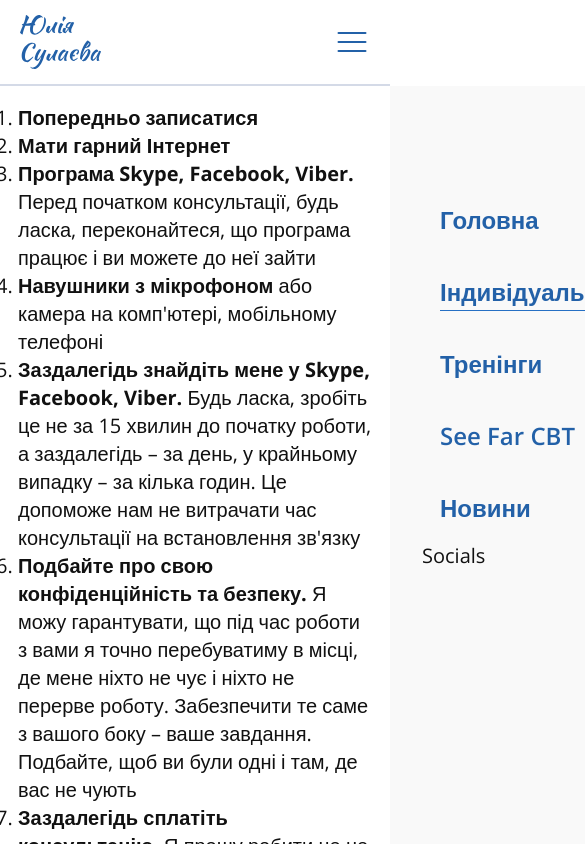
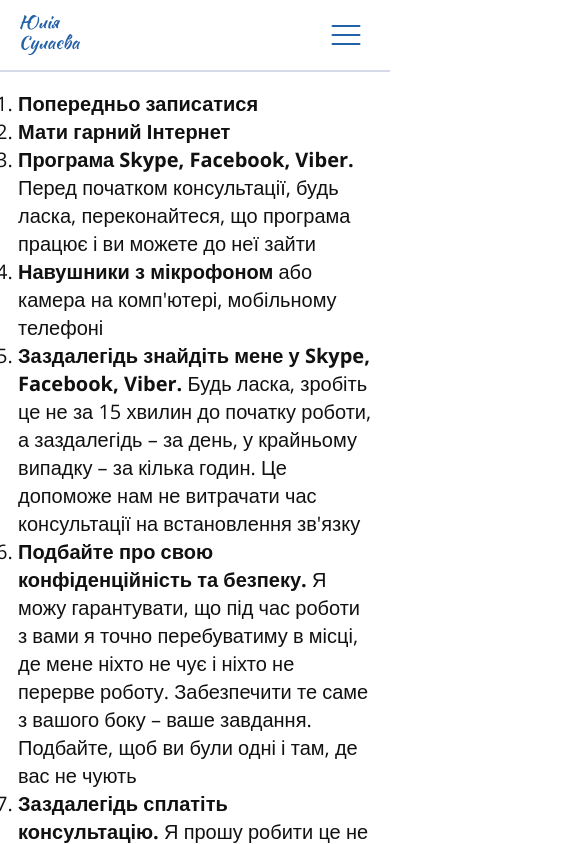
Before and after one commit to SoftRyzen-internship/psychologist, a Next.js app: page /consultations in a window 390 px wide. Shown: the top 844 px of the page, 585 px wide, since content can reach past the window. Built offline with nearby package versions, Linux system fonts and the light colour scheme.

Commit message:
resolve issues

```diff
--- a/src/components/Logo/Logo.jsx
+++ b/src/components/Logo/Logo.jsx
@@ -1,10 +1,20 @@
+import { routes } from 'routes';
 import Image from 'next/image';
-import st from './Logo.module.css';
+import * as st from './Logo.module.css';
+import Link from 'next/link';
 
 export const Logo = () => {
   return (
     <div className={st.logo}>
-      <Image src="/icons/logoHeader.svg" alt="Logo" width="81" height="54" />
+      <Link href={routes.HOME}>
+        <Image
+          src="/icons/logoHeader.svg"
+          alt="Logo"
+          width={60}
+          height={40}
+          className={st.logoIcon}
+        />
+      </Link>
     </div>
   );
 };
--- a/src/components/Logo/Logo.module.css
+++ b/src/components/Logo/Logo.module.css
@@ -1,5 +1,20 @@
-.logo{
-    display: flex;
-    justify-content: center;
-    align-items: center;
+.logo {
+  /* display: flex;
+  justify-content: center;
+  align-items: center; */
+  width: 60px;
+  height: 40px;
 }
+
+@media screen and (min-width: 768px) {
+  .logo {
+    width: 81px;
+    height: 54px;
+  }
+}
+
+.logoIcon {
+  width: 100%;
+  height: 100%;
+  object-fit: contain;
+}
--- a/src/components/MobBurger/MobBurger.jsx
+++ b/src/components/MobBurger/MobBurger.jsx
@@ -1,17 +1,16 @@
 import Image from 'next/image';
-import st from './MobBurger.module.css';
+import * as st from './MobBurger.module.css';
 
 export const MobBurger = ({ mobileOpen, mobile }) => {
   return (
     <>
-      <div className={st.burger}>
+      <button className={st.burger} onClick={() => mobileOpen(!mobile)}>
         {!mobile && (
           <Image
             src="/icons/menu.svg"
             alt="mobile menu"
             width="36"
             height="36"
-            onClick={() => mobileOpen(true)}
           />
         )}
         {mobile && (
@@ -20,10 +19,9 @@ export const MobBurger = ({ mobileOpen, mobile }) => {
             alt="mobile menu"
             width="36"
             height="36"
-            onClick={() => mobileOpen(false)}
           />
         )}
-      </div>
+      </button>
     </>
   );
 };
--- a/src/components/MobBurger/MobBurger.module.css
+++ b/src/components/MobBurger/MobBurger.module.css
@@ -1,11 +1,14 @@
-.burger{
-    display: flex;
-    justify-content: center;
-    align-items: center;
+.burger {
+  display: flex;
+  justify-content: center;
+  align-items: center;
+  border: none;
+  background-color: transparent;
+  cursor: pointer;
 }
 
-@media screen and (min-width:1279.98px) {
-    .burger{
-        display: none;
-    }
+@media screen and (min-width: 1279px) {
+  .burger {
+    display: none;
+  }
 }
--- a/src/components/MobileMenu/MobileMenu.jsx
+++ b/src/components/MobileMenu/MobileMenu.jsx
@@ -1,13 +1,14 @@
+import { Container } from '..';
 import { NavBar } from '../NavBar/NavBar';
 import { Socials } from '../Socials/Socials';
-import st from './MobileMenu.module.css';
+import * as st from './MobileMenu.module.css';
 
 export const MobileMenu = ({ mobile, mobileOpen }) => {
   const classStat = mobile ? st.isOpen : st.wrapper;
   return (
-    <div className={classStat}>
+    <Container className={classStat}>
       <NavBar mobileOpen={mobileOpen} />
       <Socials />
-    </div>
+    </Container>
   );
 };
--- a/src/components/MobileMenu/MobileMenu.module.css
+++ b/src/components/MobileMenu/MobileMenu.module.css
@@ -5,23 +5,16 @@
   top: 86px;
   left: 0;
   transform: translateX(100%);
-  transition: transform 1000ms ease-in-out;
-  background-color: #f9f9f9;
+  opacity: 0;
+  transition: transform 800ms ease-in-out, opacity 800ms ease-in-out;
+  background-color: var(--bg2-color);
 
   padding-left: 32px;
   padding-top: 100px;
 }
 
 .isOpen {
-  width: 100dvw;
-  height: 91dvh;
-  position: absolute;
-  top: 86px;
-  left: 0;
+  composes: wrapper;
   transform: translateX(0);
-  transition: transform 1000ms ease-in-out;
-  background-color: #f9f9f9;
-
-  padding-left: 32px;
-  padding-top: 100px;
+  opacity: 1;
 }
--- a/src/components/NavBar/NavBar.jsx
+++ b/src/components/NavBar/NavBar.jsx
@@ -1,64 +1,26 @@
-import { routes } from 'routes';
 import { usePathname } from 'next/navigation';
 import Link from 'next/link';
-import st from './NavBar.module.css';
+import * as st from './NavBar.module.css';
+import navPaths from '../../utils/navPaths.json';
 
 export const NavBar = ({ mobileOpen }) => {
   const currentPath = usePathname();
   return (
     <>
       <ul className={st.list}>
-        <li>
-          <Link
-            href={routes.HOME}
-            className={currentPath === routes.HOME ? st.linkActive : st.link}
-            onClick={() => mobileOpen(false)}
-          >
-            Головна
-          </Link>
-        </li>
-        <li>
-          <Link
-            href={routes.CONSULTATIONS}
-            className={
-              currentPath === routes.CONSULTATIONS ? st.linkActive : st.link
-            }
-            onClick={() => mobileOpen(false)}
-          >
-            Індивідуальні консультації
-          </Link>
-        </li>
-        <li>
-          <Link
-            href={routes.TRAININGS}
-            className={
-              currentPath === routes.TRAININGS ? st.linkActive : st.link
-            }
-            onClick={() => mobileOpen(false)}
-          >
-            Тренінги
-          </Link>
-        </li>
-        <li>
-          <Link
-            href={routes.SEE_FAR_CBT}
-            className={
-              currentPath === routes.SEE_FAR_CBT ? st.linkActive : st.link
-            }
-            onClick={() => mobileOpen(false)}
-          >
-            See Far CBT
-          </Link>
-        </li>
-        <li>
-          <Link
-            href={routes.NEWS}
-            className={currentPath === routes.NEWS ? st.linkActive : st.link}
-            onClick={() => mobileOpen(false)}
-          >
-            Новини
-          </Link>
-        </li>
+        {navPaths?.map(item => {
+          return (
+            <li key={item.id}>
+              <Link
+                href={item.route}
+                className={currentPath === item.route ? st.linkActive : st.link}
+                onClick={() => mobileOpen(false)}
+              >
+                {item.title}
+              </Link>
+            </li>
+          );
+        })}
       </ul>
     </>
   );
--- a/src/components/NavBar/NavBar.module.css
+++ b/src/components/NavBar/NavBar.module.css
@@ -9,7 +9,7 @@
   letter-spacing: 0em;
 }
 
-@media screen and (max-width: 1279.98px) {
+@media screen and (max-width: 1279px) {
   .list {
     flex-direction: column;
     font-size: 24px;
@@ -19,7 +19,6 @@
   .linkActive::after {
     content: '';
     top: 25px;
-
   }
 }
 
@@ -40,5 +39,5 @@
   width: 100%;
   height: 1px;
 
-  background-color: #2670c4;
+  background-color: var(--accent-color);
 }
--- a/src/layout/Header/Header.jsx
+++ b/src/layout/Header/Header.jsx
@@ -1,27 +1,25 @@
+import { useState } from 'react';
+import { useMediaQuery } from 'react-responsive';
 import { Container } from '@/components';
 import { Logo } from '@/components/Logo/Logo';
-import st from './Header.module.css';
+import * as st from './Header.module.css';
 import { NavBar } from '@/components/NavBar/NavBar';
 import { MobBurger } from '@/components/MobBurger/MobBurger';
 import { MobileMenu } from '@/components/MobileMenu/MobileMenu';
-import { useState } from 'react';
 
 export const Header = () => {
+  const isDesktop = useMediaQuery({ minWidth: 1280 });
   const [mobile, setMobile] = useState(false);
   const mobileOpen = stat => {
     setMobile(stat);
   };
   return (
     <header className={st.header}>
-      <Container>
-        <div className={st.headerBox}>
-          <Logo />
-          <div className={st.nav}>
-            <NavBar mobileOpen={mobileOpen} />
-          </div>
-          <MobBurger mobileOpen={mobileOpen} mobile={mobile} />
-        </div>
-        <MobileMenu mobile={mobile} mobileOpen={mobileOpen} />
+      <Container className={st.headerBox}>
+        <Logo />
+        {isDesktop && <NavBar mobileOpen={mobileOpen} />}
+        {!isDesktop && <MobBurger mobileOpen={mobileOpen} mobile={mobile} />}
+        {!isDesktop && <MobileMenu mobile={mobile} mobileOpen={mobileOpen} />}
       </Container>
     </header>
   );
--- a/src/layout/Header/Header.module.css
+++ b/src/layout/Header/Header.module.css
@@ -1,5 +1,5 @@
 .header {
-  background: #ffffff;
+  background: var(--white-color);
   border-bottom: 2px solid #d4dae7;
 }
 
@@ -7,13 +7,8 @@
   display: flex;
   flex-direction: row;
   justify-content: space-between;
+  align-items: center;
   padding-top: 15px;
   padding-bottom: 15px;
   position: relative;
 }
-
-@media screen and (max-width: 1279.98px) {
-  .nav {
-    display: none;
-  }
-}
--- /dev/null
+++ b/src/utils/navPaths.json
@@ -0,0 +1,27 @@
+[
+  {
+    "id": 100,
+    "route": "/",
+    "title": "Головна"
+  },
+  {
+    "id": 101,
+    "route": "/consultations",
+    "title": "Індивідуальні консультації"
+  },
+  {
+    "id": 102,
+    "route": "/trainings",
+    "title": "Тренінги"
+  },
+  {
+    "id": 103,
+    "route": "/see-far-cbt",
+    "title": "See Far CBT"
+  },
+  {
+    "id": 104,
+    "route": "/news",
+    "title": "Новини"
+  }
+]
```
Also changed, not shown: .eslintrc.json, 2 other files (tests, documents, lock files or other folders).
